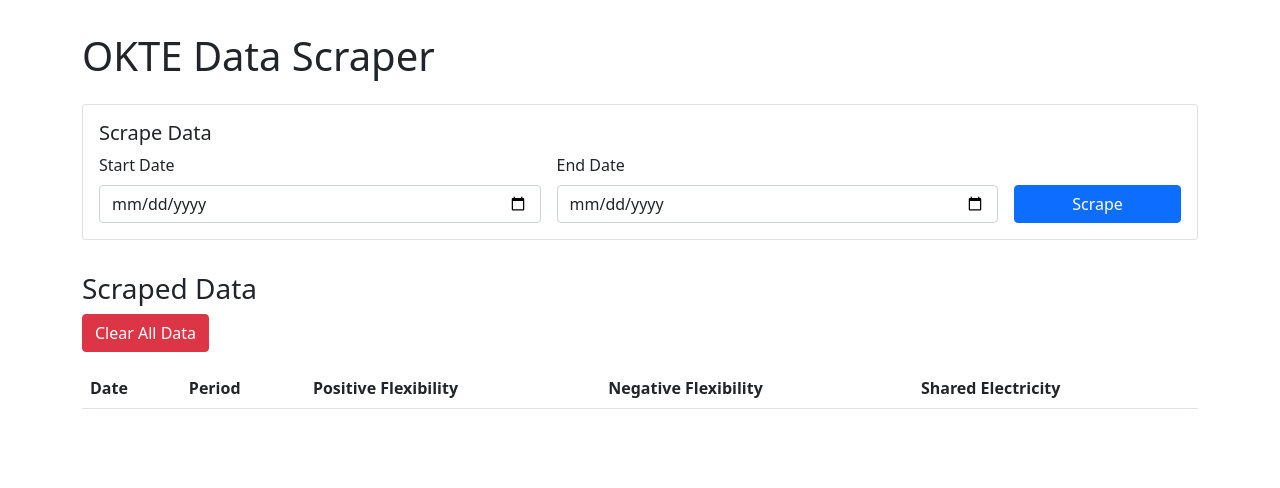
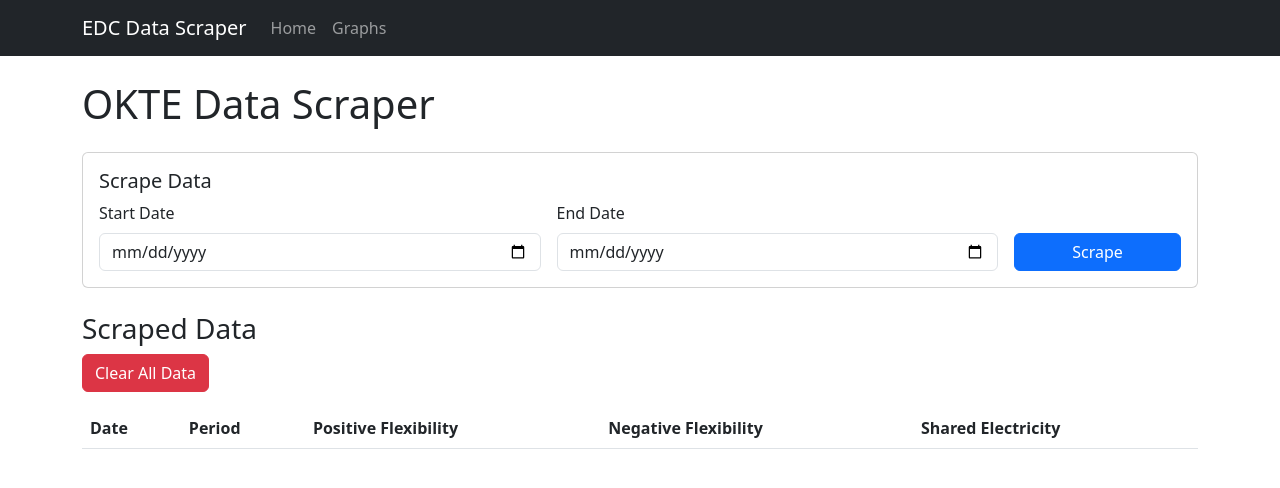
Before and after one commit to PavelSimon/EDC-data-scrape, a Flask app: template templates/index.html in a window 1280 px wide. Shown: the top 488 px of the page. Run offline with Flask 3, Linux system fonts and the light colour scheme; the template is opened without the code that fills it, so the values that code supplies are empty; some libraries are stand-ins or nearby versions.

Commit message:
pridaný graf

```diff
--- a/app.py
+++ b/app.py
@@ -3,6 +3,7 @@
 import sqlite3
 import pandas as pd
 from scrape_okte import scrape_data_for_date
+import json
 
 app = Flask(__name__)
 app.secret_key = 'your-secret-key-here'  # Required for flash messages
@@ -67,5 +68,59 @@
     flash('Database cleared successfully', 'success')
     return redirect(url_for('index'))
 
+@app.route('/graph')
+def graph():
+    conn = get_db_connection()
+
+    # Get date filters from query parameters
+    start_date = request.args.get('start_date')
+    end_date = request.args.get('end_date')
+
+    # Build the query with optional date filtering
+    query = 'SELECT * FROM okte_data'
+    params = []
+
+    if start_date and end_date:
+        query += ' WHERE datum BETWEEN ? AND ?'
+        params.extend([start_date, end_date])
+    elif start_date:
+        query += ' WHERE datum >= ?'
+        params.append(start_date)
+    elif end_date:
+        query += ' WHERE datum <= ?'
+        params.append(end_date)
+
+    query += ' ORDER BY datum, zuctovacia_perioda'
+
+    # Execute query with parameters
+    data = pd.read_sql_query(query, conn, params=params)
+    conn.close()
+
+    # Prepare data for plotting
+    dates = (data['datum'] + ' ' + data['zuctovacia_perioda']).tolist()
+
+    graph_data = [
+        {
+            'x': dates,
+            'y': data['aktivovana_agregovana_flexibilita_kladna'].tolist(),
+            'type': 'scatter',
+            'name': 'Positive Flexibility'
+        },
+        {
+            'x': dates,
+            'y': data['aktivovana_agregovana_flexibilita_zaporna'].tolist(),
+            'type': 'scatter',
+            'name': 'Negative Flexibility'
+        },
+        {
+            'x': dates,
+            'y': data['zdielana_elektrina'].tolist(),
+            'type': 'scatter',
+            'name': 'Shared Electricity'
+        }
+    ]
+
+    return render_template('graph.html', graph_data=json.dumps(graph_data))
+
 if __name__ == '__main__':
     app.run(debug=True)
--- /dev/null
+++ b/templates/base.html
@@ -0,0 +1,44 @@
+<!DOCTYPE html>
+<html lang="en">
+<head>
+    <meta charset="UTF-8">
+    <meta name="viewport" content="width=device-width, initial-scale=1.0">
+    <title>EDC Data Scraper</title>
+    <link href="https://cdn.jsdelivr.net/npm/bootstrap@5.3.0/dist/css/bootstrap.min.css" rel="stylesheet">
+    <script src="https://cdn.plot.ly/plotly-latest.min.js"></script>
+</head>
+<body>
+    <nav class="navbar navbar-expand-lg navbar-dark bg-dark">
+        <div class="container">
+            <a class="navbar-brand" href="{{ url_for('index') }}">EDC Data Scraper</a>
+            <button class="navbar-toggler" type="button" data-bs-toggle="collapse" data-bs-target="#navbarNav">
+                <span class="navbar-toggler-icon"></span>
+            </button>
+            <div class="collapse navbar-collapse" id="navbarNav">
+                <ul class="navbar-nav">
+                    <li class="nav-item">
+                        <a class="nav-link" href="{{ url_for('index') }}">Home</a>
+                    </li>
+                    <li class="nav-item">
+                        <a class="nav-link" href="{{ url_for('graph') }}">Graphs</a>
+                    </li>
+                </ul>
+            </div>
+        </div>
+    </nav>
+
+    <div class="container mt-4">
+        {% with messages = get_flashed_messages(with_categories=true) %}
+            {% if messages %}
+                {% for category, message in messages %}
+                    <div class="alert alert-{{ category }}">{{ message }}</div>
+                {% endfor %}
+            {% endif %}
+        {% endwith %}
+
+        {% block content %}{% endblock %}
+    </div>
+
+    <script src="https://cdn.jsdelivr.net/npm/bootstrap@5.3.0/dist/js/bootstrap.bundle.min.js"></script>
+</body>
+</html>
--- a/templates/index.html
+++ b/templates/index.html
@@ -1,26 +1,7 @@
-<!DOCTYPE html>
-<html lang="en">
-<head>
-    <meta charset="UTF-8">
-    <meta name="viewport" content="width=device-width, initial-scale=1.0">
-    <title>OKTE Data Scraper</title>
-    <link href="https://cdn.jsdelivr.net/npm/bootstrap@5.1.3/dist/css/bootstrap.min.css" rel="stylesheet">
-    <style>
-        .container { margin-top: 2rem; }
-        .table-responsive { margin-top: 2rem; }
-    </style>
-</head>
-<body>
-    <div class="container">
+{% extends "base.html" %}
+
+{% block content %}
     <h1 class="mb-4">OKTE Data Scraper</h1>
-
-        {% with messages = get_flashed_messages(with_categories=true) %}
-            {% if messages %}
-                {% for category, message in messages %}
-                    <div class="alert alert-{{ category }}">{{ message }}</div>
-                {% endfor %}
-            {% endif %}
-        {% endwith %}
 
     <div class="card">
         <div class="card-body">
@@ -42,7 +23,7 @@
         </div>
     </div>
 
-        <div class="table-responsive">
+    <div class="table-responsive mt-4">
         <h3>Scraped Data</h3>
         <form method="POST" action="{{ url_for('clear_data') }}" class="mb-3">
             <button type="submit" class="btn btn-danger" onclick="return confirm('Are you sure you want to clear all data?')">Clear All Data</button>
@@ -71,8 +52,4 @@
             </tbody>
         </table>
     </div>
-    </div>
-
-    <script src="https://cdn.jsdelivr.net/npm/bootstrap@5.1.3/dist/js/bootstrap.bundle.min.js"></script>
-</body>
-</html>
+{% endblock %}
```
Also changed, not shown: templates/graph.html (added, +57 -0 lines). Lines whose indentation alone changed are shown as unchanged.
